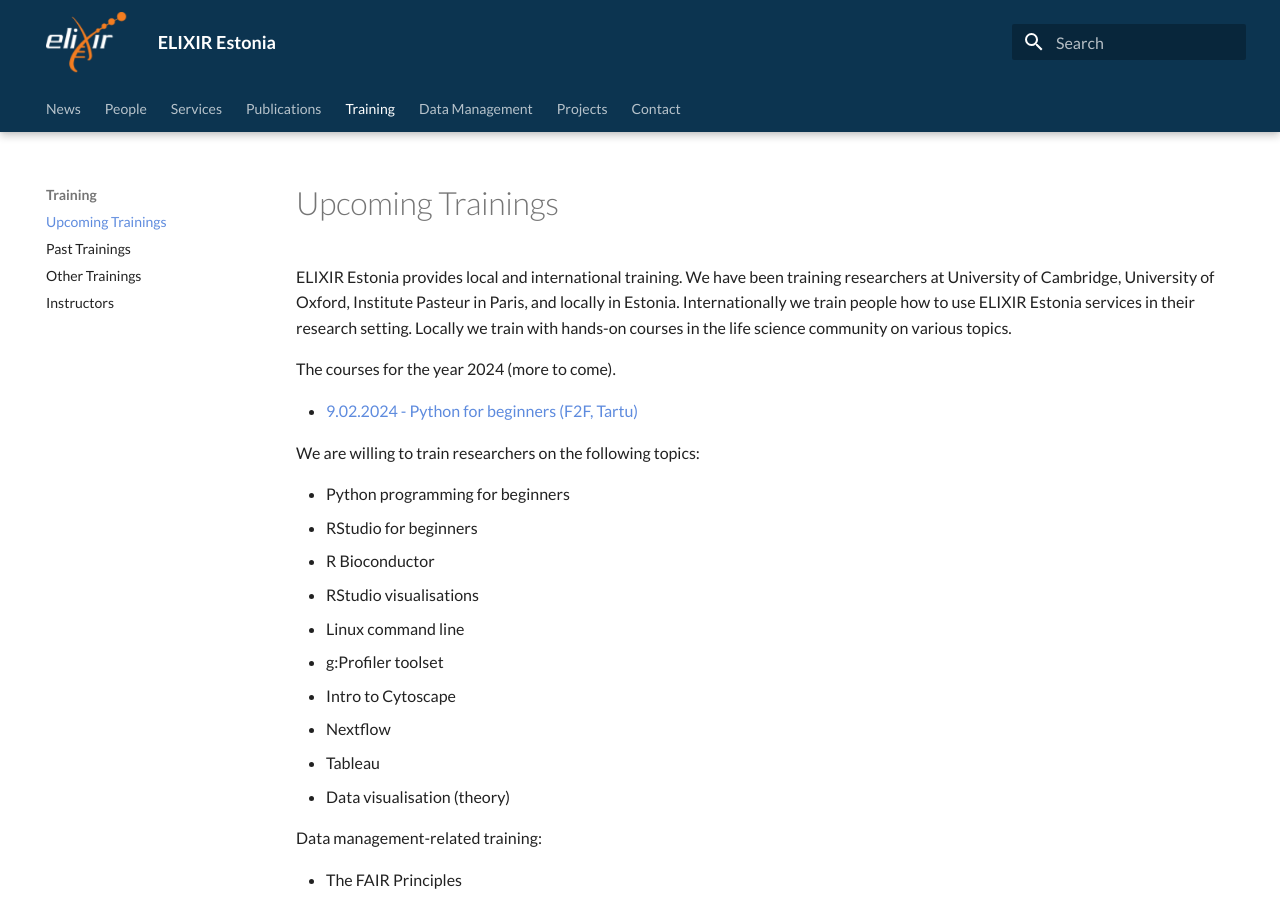
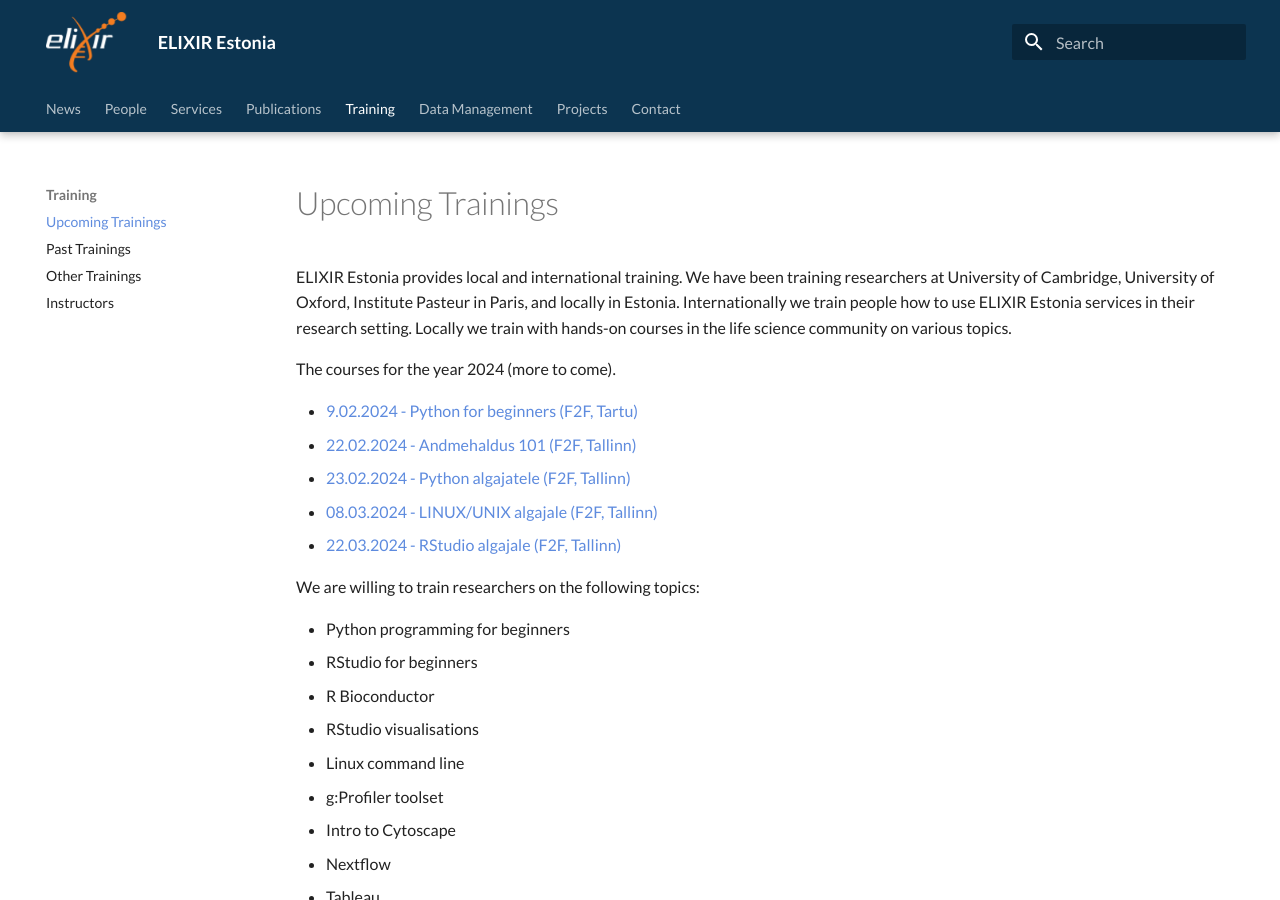
Before and after one commit to ELIXIREstonia/elixirestonia.github.io, an MkDocs documentation site: the page built from content/training/upcoming.md, in a window 1280 px wide and 900 px high. Built offline with MkDocs 1.6.1 and Material for MkDocs 9.7.7, drawn with Linux system fonts in a browser that asks for light colours.

Commit message:
updated upcoming training

```diff
--- a/content/training/upcoming.md
+++ b/content/training/upcoming.md
@@ -13,6 +13,11 @@
 The courses for the year 2024 (more to come).
 
 * [9.02.2024 - Python for beginners (F2F, Tartu)](https://elixir.ut.ee/news/2024/01/09/Python_for_beginners_Tartu/)
+* [22.02.2024 - Andmehaldus 101 (F2F, Tallinn)](https://elixir.ut.ee/news/2024/02/01/Andmehaldus_101/)
+* [23.02.2024 - Python algajatele (F2F, Tallinn)](https://elixir.ut.ee/news/2024/02/01/Python_algajatele/)
+* [08.03.2024 - LINUX/UNIX algajale (F2F, Tallinn)](https://elixir.ut.ee/news/2024/02/01/Unix/)
+* [22.03.2024 - RStudio algajale (F2F, Tallinn)](https://elixir.ut.ee/news/2024/02/01/RStudio_algajale/)
+
 
 We are willing to train researchers on the following topics:
 
```
Also changed, not shown: content/news/posts/2024/RStudio_algajale.md (+0 -6 lines).
